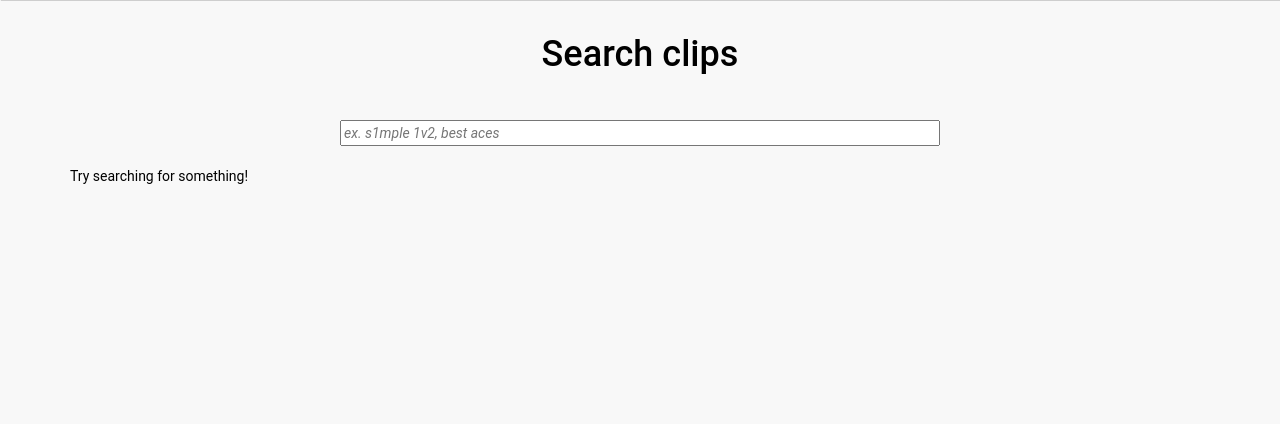
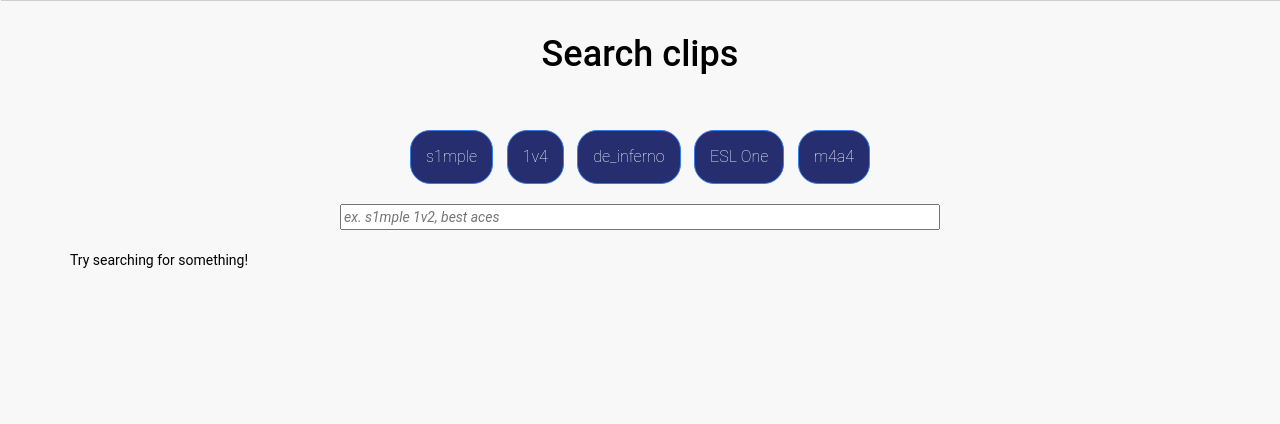
Before and after one commit to robbie-a-freeman/clipd-backend, a Flask app: page / in a window 1280 px wide. Shown: the part 50-474 px from the top of the page. Run offline with Flask 2, Linux system fonts and the light colour scheme; data that the repository does not hold is empty; some libraries are stand-ins or nearby versions.

Commit message:
add query suggestion buttons

```diff
--- a/static/css/customstyle.css
+++ b/static/css/customstyle.css
@@ -148,3 +148,36 @@ iframe {
 #title {
   font-size: 18px;
 }
+
+.querySuggestion {
+  background: #272e6f;
+  -webkit-border-radius: 20px;
+  -moz-border-radius: 20px;
+  border-radius: 20px;
+  color: #FFFFFF;
+  font-size: 20px;
+  font-weight: 100;
+  padding: 15px;
+  margin:5px;
+  margin-top:10px;
+  margin-bottom:20px;
+  border: solid #337FED 1px;
+  text-decoration: none;
+  display: inline-block;
+  cursor: pointer;
+  font-size: 16px;
+}
+
+.querySuggestions:hover {
+  border: solid #337FED 1px;
+  background: #1E62D0;
+  background-image: -webkit-linear-gradient(top, #1E62D0, #3D94F6);
+  background-image: -moz-linear-gradient(top, #1E62D0, #3D94F6);
+  background-image: -ms-linear-gradient(top, #1E62D0, #3D94F6);
+  background-image: -o-linear-gradient(top, #1E62D0, #3D94F6);
+  background-image: linear-gradient(to bottom, #1E62D0, #3D94F6);
+  -webkit-border-radius: 20px;
+  -moz-border-radius: 20px;
+  border-radius: 20px;
+  text-decoration: none;
+}
--- a/templates/history.html
+++ b/templates/history.html
@@ -35,6 +35,18 @@
 <meta id="rating-categories" categories="{{ categories }}">
 <div class="content container text-center">
   <h1>Search clips</h1><br>
+  <script>
+    function populateSearch(txt) {
+      document.getElementById("search").value = txt;
+      $('#search').keyup();
+    }
+  </script>
+  <!-- TODO automate -->
+  <button class="querySuggestion" type="button" value="s1mple" onclick="populateSearch(this.value)">s1mple</button>
+  <button class="querySuggestion" type="button" value="1v4" onclick="populateSearch(this.value)">1v4</button>
+  <button class="querySuggestion" type="button" value="de_inferno" onclick="populateSearch(this.value)">de_inferno</button>
+  <button class="querySuggestion" type="button" value="ESL One" onclick="populateSearch(this.value)">ESL One</button>
+  <button class="querySuggestion" type="button" value="m4a4" onclick="populateSearch(this.value)">m4a4</button>
   {% with messages = get_flashed_messages() %}
     {% if messages %}
       <ul>
```
